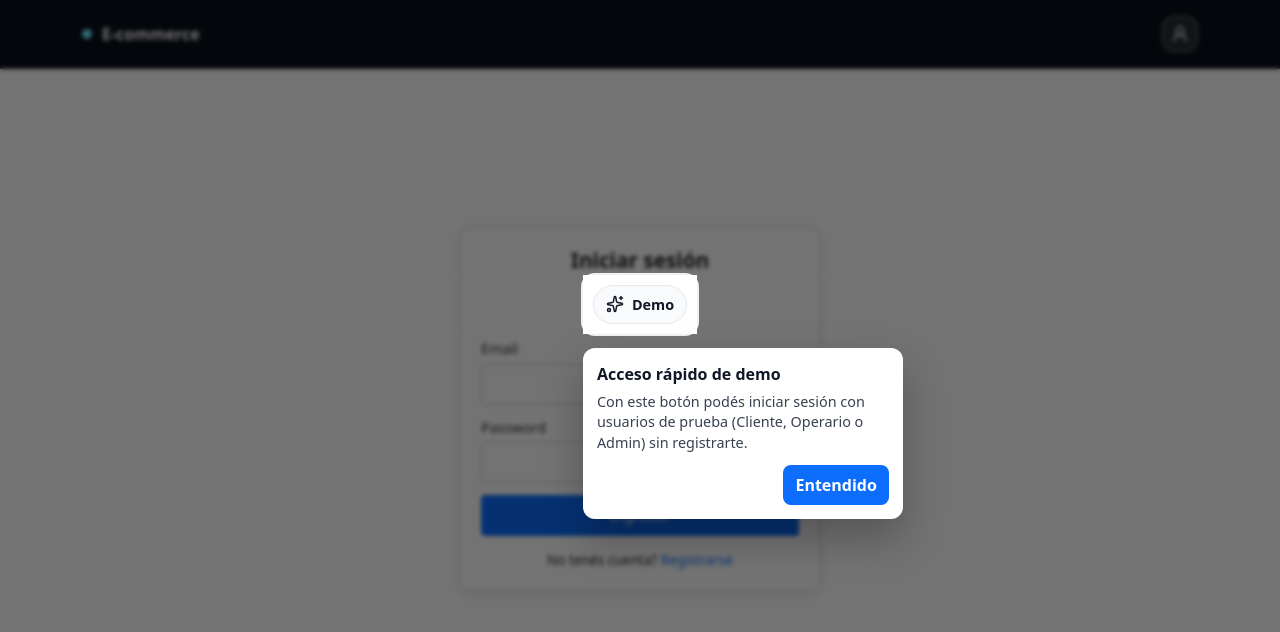
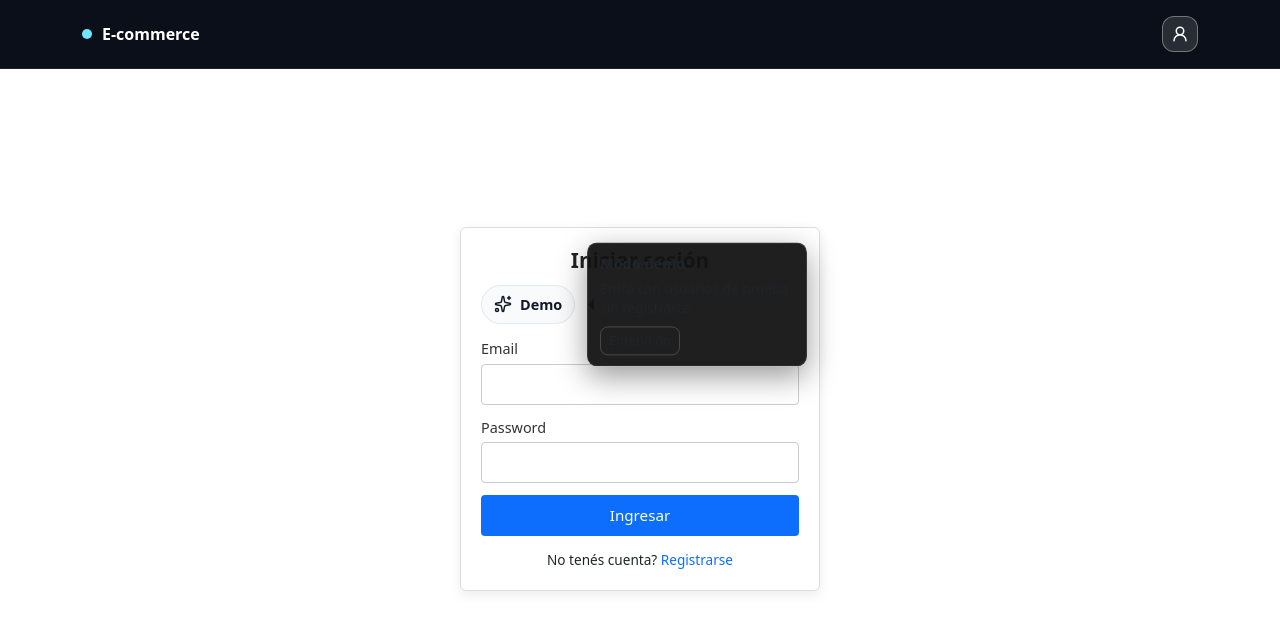
Before and after one commit to MoNRaSpGit/E-commerce, a React app: page /#/login in a window 1280 px wide. Shown: the top 632 px of the page. Built offline with nearby package versions, Linux system fonts and the light colour scheme; no server answers; the HTML template or start-up script is replaced by a standard one.

Commit message:
Mejorando el boton demo

```diff
--- a/src/pages/Login.jsx
+++ b/src/pages/Login.jsx
@@ -3,13 +3,14 @@ import { useDispatch, useSelector } from "react-redux";
 import { loginThunk, selectAuth, selectIsAuthed } from "../slices/authSlice";
 import { useNavigate, Link } from "react-router-dom";
 import { Sparkles } from "lucide-react";
-import SpotlightOverlay from "../components/SpotlightOverlay";
+import "../styles/login.css";
+
+
 
 
 import DemoLoginButtons from "../features/login/DemoLoginButtons";
 import { DEMO_USERS } from "../features/login/demoUsers";
 
-import "../styles/login.css";
 
 export default function Login() {
   const dispatch = useDispatch();
@@ -40,14 +41,7 @@ export default function Login() {
     // eslint-disable-next-line react-hooks/exhaustive-deps
   }, [isAuthed, user]);
 
-  useEffect(() => {
-    // al entrar a /login, mostramos el spotlight una vez que el botón existe y ya midió
-    const t = setTimeout(() => {
-      setShowSpotlight(true);
-    }, 0);
 
-    return () => clearTimeout(t);
-  }, []);
 
 
 
@@ -78,11 +72,20 @@ export default function Login() {
     await doLogin({ email: creds.email, password: creds.password });
   };
 
-  const [showDemoNote, setShowDemoNote] = useState(true);
-  const [showSpotlight, setShowSpotlight] = useState(false);
+  const DEMO_NOTE_KEY = "demo_login_note_seen_v1";
+  const [showDemoNote, setShowDemoNote] = useState(() => {
+    try {
+      return localStorage.getItem(DEMO_NOTE_KEY) !== "1";
+    } catch {
+      return true;
+    }
+  });
 
 
   const closeDemoNote = () => {
+    try {
+      localStorage.setItem(DEMO_NOTE_KEY, "1");
+    } catch { }
     setShowDemoNote(false);
   };
 
@@ -90,15 +93,6 @@ export default function Login() {
     <div className="login-wrap">
       <div className="login-card">
         <h2 className="login-title">Iniciar sesión</h2>
-
-        <SpotlightOverlay
-          open={showSpotlight && Boolean(demoBtnRef.current)}
-          targetRef={demoBtnRef}
-          title="Acceso rápido de demo"
-          text="Con este botón podés iniciar sesión con usuarios de prueba (Cliente, Operario o Admin) sin registrarte."
-          onClose={() => setShowSpotlight(false)}
-        />
-
 
 
 
@@ -115,7 +109,25 @@ export default function Login() {
             <Sparkles size={18} />
             <span>Demo</span>
           </button>
+
+          {showDemoNote && (
+            <div className="demo-hint" role="note">
+              <div className="demo-hint-title">Modo demo</div>
+              <div className="demo-hint-text">
+                Entrá con usuarios de prueba sin registrarte.
+              </div>
+              <button
+                type="button"
+                className="demo-hint-btn"
+                onClick={closeDemoNote}
+                disabled={disabled}
+              >
+                Entendido
+              </button>
+            </div>
+          )}
         </div>
+
 
         {demoOpen && (
           <div
--- a/src/styles/login.css
+++ b/src/styles/login.css
@@ -262,3 +262,102 @@
 .demo-modal-btn:hover {
   background: #0b5ed7;
 }
+
+
+.demo-note {
+  border: 1px solid rgba(255,255,255,0.14);
+  background: rgba(255,255,255,0.06);
+  border-radius: 12px;
+  padding: 12px 12px;
+  margin: 12px 0 10px;
+}
+
+.demo-note-title {
+  font-weight: 700;
+  margin-bottom: 4px;
+}
+
+.demo-note-text {
+  opacity: 0.9;
+  font-size: 0.95rem;
+  line-height: 1.25rem;
+  margin-bottom: 10px;
+}
+
+.demo-note-btn {
+  border: 1px solid rgba(255,255,255,0.18);
+  background: rgba(255,255,255,0.10);
+  color: inherit;
+  border-radius: 10px;
+  padding: 8px 10px;
+  cursor: pointer;
+}
+
+.demo-note-btn:disabled {
+  opacity: 0.6;
+  cursor: not-allowed;
+}
+
+
+.login-demo-wrap {
+  position: relative;
+  display: inline-flex;
+  align-items: center;
+  gap: 10px;
+}
+
+/* cartelito */
+.demo-hint {
+  position: absolute;
+  left: calc(100% + 12px);
+  top: 50%;
+  transform: translateY(-50%);
+  min-width: 220px;
+  max-width: 260px;
+
+  background: rgba(20,20,20,0.95);
+  border: 1px solid rgba(255,255,255,0.12);
+  border-radius: 10px;
+  padding: 10px 12px;
+
+  box-shadow: 0 10px 30px rgba(0,0,0,0.4);
+  z-index: 5;
+}
+
+.demo-hint::before {
+  content: "";
+  position: absolute;
+  left: -6px;
+  top: 50%;
+  transform: translateY(-50%);
+  border-width: 6px;
+  border-style: solid;
+  border-color: transparent rgba(20,20,20,0.95) transparent transparent;
+}
+
+.demo-hint-title {
+  font-weight: 700;
+  font-size: 0.9rem;
+  margin-bottom: 4px;
+}
+
+.demo-hint-text {
+  font-size: 0.85rem;
+  opacity: 0.9;
+  margin-bottom: 8px;
+  line-height: 1.2rem;
+}
+
+.demo-hint-btn {
+  background: transparent;
+  border: 1px solid rgba(255,255,255,0.18);
+  border-radius: 8px;
+  padding: 4px 8px;
+  font-size: 0.8rem;
+  color: inherit;
+  cursor: pointer;
+}
+
+.demo-hint-btn:hover {
+  background: rgba(255,255,255,0.08);
+}
```
